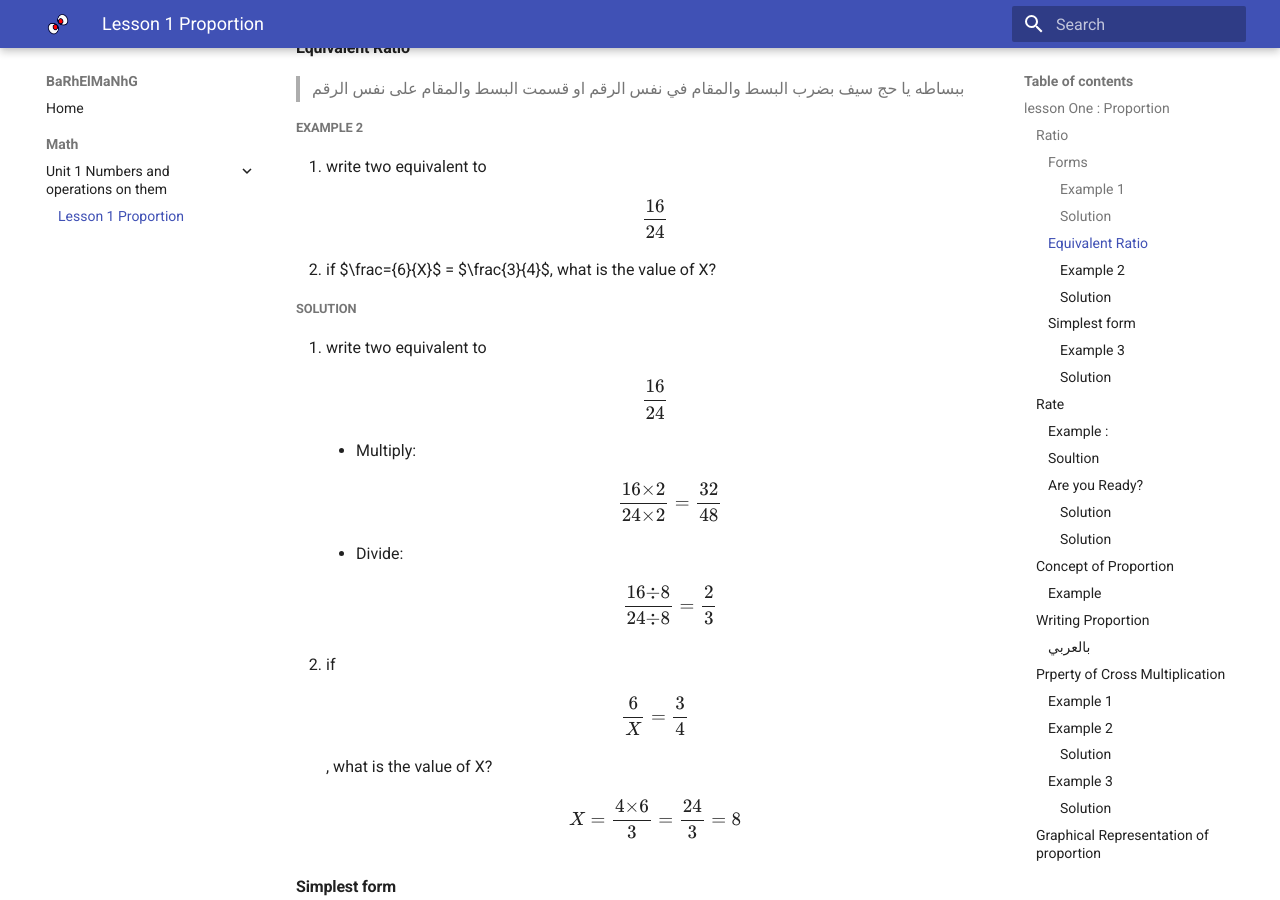
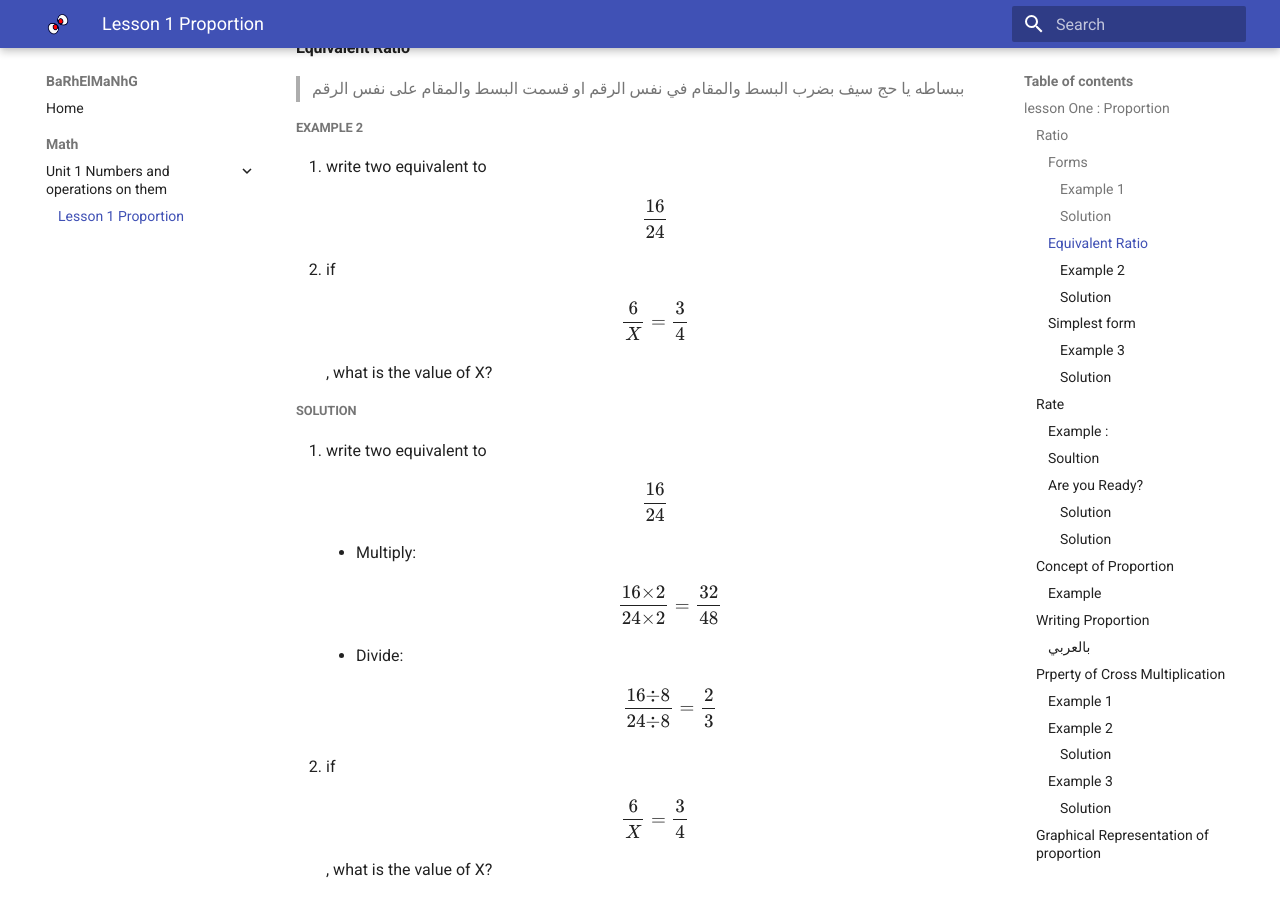
Before and after one commit to amansour-gh/educational.github.io, an MkDocs documentation site: the page built from docs/math/unit1/lesson1.md, in a window 1280 px wide and 900 px high, scrolled down 966 px. Built offline with MkDocs 1.6.1 and Material for MkDocs 9.7.7, drawn with Linux system fonts in a browser that asks for light colours.

Commit message:
240927-09

```diff
--- a/docs/math/unit1/lesson1.md
+++ b/docs/math/unit1/lesson1.md
@@ -25,7 +25,7 @@ $$ \frac{50}{20} $$
 > ببساطه يا حج سيف بضرب البسط والمقام في نفس الرقم او قسمت البسط والمقام على نفس الرقم
 ##### Example 2
 1. write two equivalent to $$ \frac{16}{24} $$
-2. if $\frac={6}{X}$ = $\frac{3}{4}$, what is the value of X?
+2. if $$\frac{6}{X}=\frac{3}{4}$$, what is the value of X?
 ##### Solution
 1. write two equivalent to $$ \frac{16}{24} $$
     - Multiply:
```
